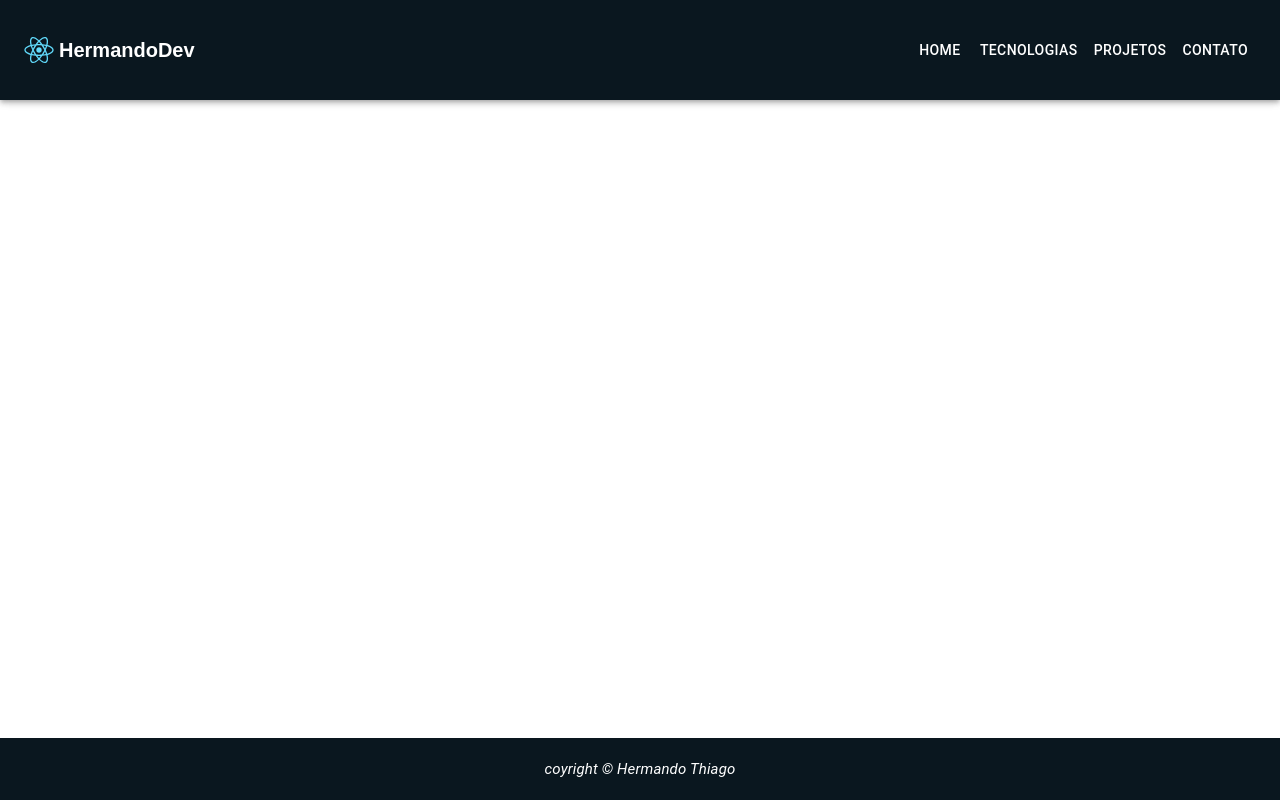
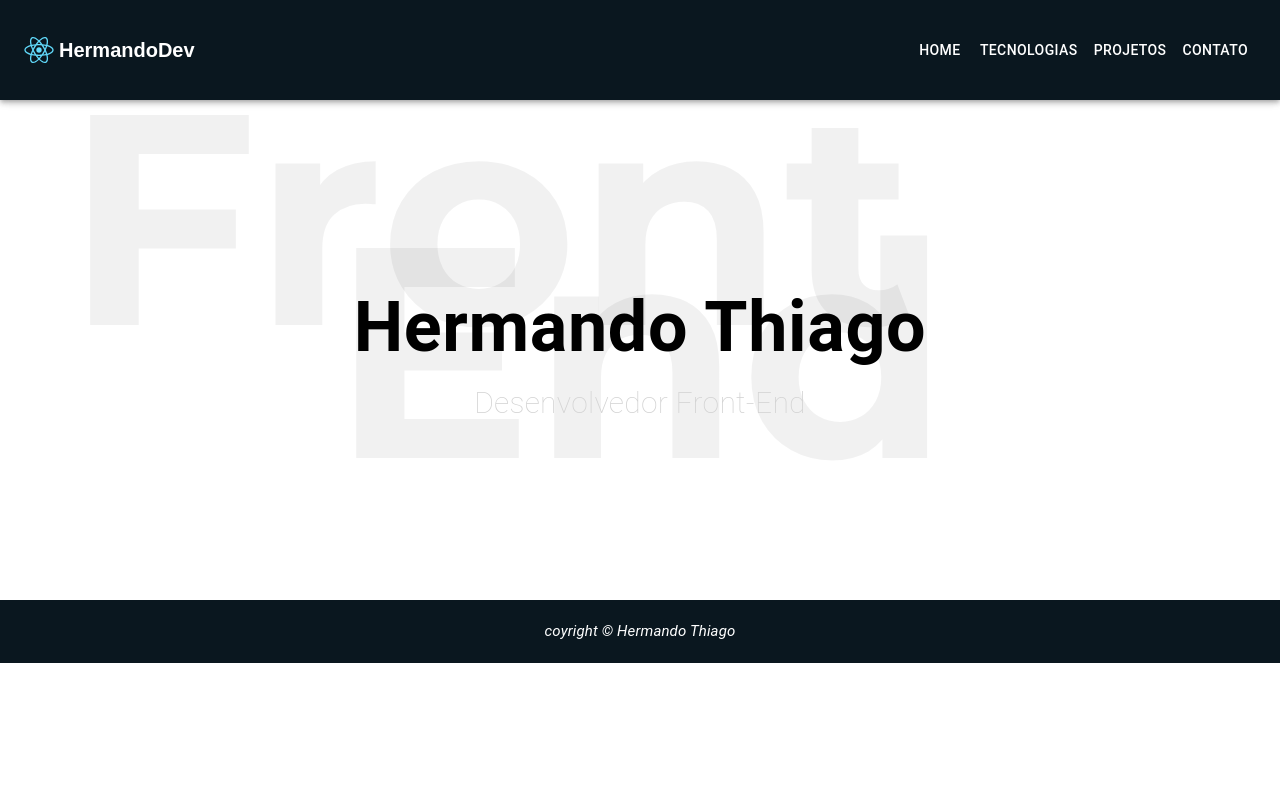
Before and after one commit to HermandoThiago/Portfolio-NextJs, a Next.js app: page / in a window 1280 px wide. Built offline with nearby package versions, Linux system fonts and the light colour scheme.

Commit message:
add description component

```diff
--- /dev/null
+++ b/components/description/Description.tsx
@@ -0,0 +1,40 @@
+import { Box, Typography } from "@mui/material";
+import { StyledTextBackground } from './style';
+
+interface IDescriptionProps {
+    id: string;
+}
+
+const Description = (props: IDescriptionProps) => {
+    return(
+        <Box
+            marginTop='100px'
+            width='100%'
+            height='500px'
+            display='flex'
+            alignItems='center'
+            textAlign='center'
+            position='relative'
+            id={props.id}
+            sx={{ justifyContent: 'center', overflowY: 'hidden' }}
+        >
+            <StyledTextBackground variant='front'>
+                Front
+            </StyledTextBackground>
+            <StyledTextBackground>
+                End
+            </StyledTextBackground>
+
+            <Box sx={{ zIndex: 10 }}>
+                <Typography fontSize='70px' fontWeight='bold'>
+                    Hermando Thiago
+                </Typography>
+                <Typography fontSize='30px' style={{ fontWeight: 'lighter', color: 'lightgray' }}>
+                    Desenvolvedor Front-End
+                </Typography>
+            </Box>
+        </Box>
+    )
+}
+
+export default Description;
--- /dev/null
+++ b/components/description/style.ts
@@ -0,0 +1,33 @@
+import styled, { css } from "styled-components";
+
+type StyledTextBackground = {
+    variant?: "front" | "back";
+}
+
+export const StyledTextBackground = styled.p<StyledTextBackground>`
+    position: absolute;
+    font-size: 300px;
+    font-weight: bold;
+    opacity: 0.05;
+    z-index: 5;
+    user-select: none;
+
+    ${(props) => {
+        if(props.variant === 'front'){
+            return css`
+                left: 0;
+                right: 300px;
+                bottom: -100px;
+            `
+        }
+
+        if(props.variant === 'back'){
+            return css`
+                right: 0;
+                left: 600px;
+                top: -100px;
+            `
+        }
+
+    }}
+`;
--- a/components/footer/Footer.tsx
+++ b/components/footer/Footer.tsx
@@ -2,8 +2,8 @@ import { Box, Typography } from "@mui/material";
 
 const Footer = () => {
     return(
-        <Box sx={{ textAlign: 'center', position: 'absolute', bottom: 0, width: '100%', padding: '20px 0', backgroundColor: '#0A171F' }}>
-            <Typography fontSize={15} fontStyle={'italic'} color='#fff'>coyright &copy; Hermando Thiago </Typography>
+        <Box sx={{ textAlign: 'center', width: '100%', padding: '20px 0', backgroundColor: '#0A171F' }}>
+            <Typography fontSize={15} fontStyle='italic' color='#fff'>coyright &copy; Hermando Thiago </Typography>
         </Box>
     )
 }
--- a/package.json
+++ b/package.json
@@ -12,9 +12,11 @@
     "@emotion/react": "^11.9.3",
     "@emotion/styled": "^11.9.3",
     "@mui/material": "^5.9.2",
+    "@types/styled-components": "^5.1.25",
     "next": "12.2.3",
     "react": "18.2.0",
-    "react-dom": "18.2.0"
+    "react-dom": "18.2.0",
+    "styled-components": "^5.3.5"
   },
   "devDependencies": {
     "@types/node": "18.6.1",
--- a/pages/index.tsx
+++ b/pages/index.tsx
@@ -1,14 +1,16 @@
-import type { NextPage } from 'next'
-import NavBar from '../components/navbar/NavBar'
-import Footer from '../components/footer/Footer'
+import type { NextPage } from 'next';
+import NavBar from '../components/navbar/NavBar';
+import Footer from '../components/footer/Footer';
+import Description from '../components/description/Description';
 
 const Home: NextPage = () => {
   return (
     <>
-      <NavBar id='navbar' />
+      <NavBar />
+      <Description id='description'/>
       <Footer />
     </>
   )
 }
 
-export default Home
+export default Home;
--- a/styles/globals.css
+++ b/styles/globals.css
@@ -1,8 +1,10 @@
+@import url('https://fonts.googleapis.com/css2?family=Montserrat:wght@300;700&display=swap');
+
 html,
 body {
   padding: 0;
   margin: 0;
-  font-family: 'Montserrat';
+  font-family: 'Montserrat', sans-serif;
 }
 
 a {
```
Also changed, not shown: 1 other file (tests, documents, lock files or other folders).
